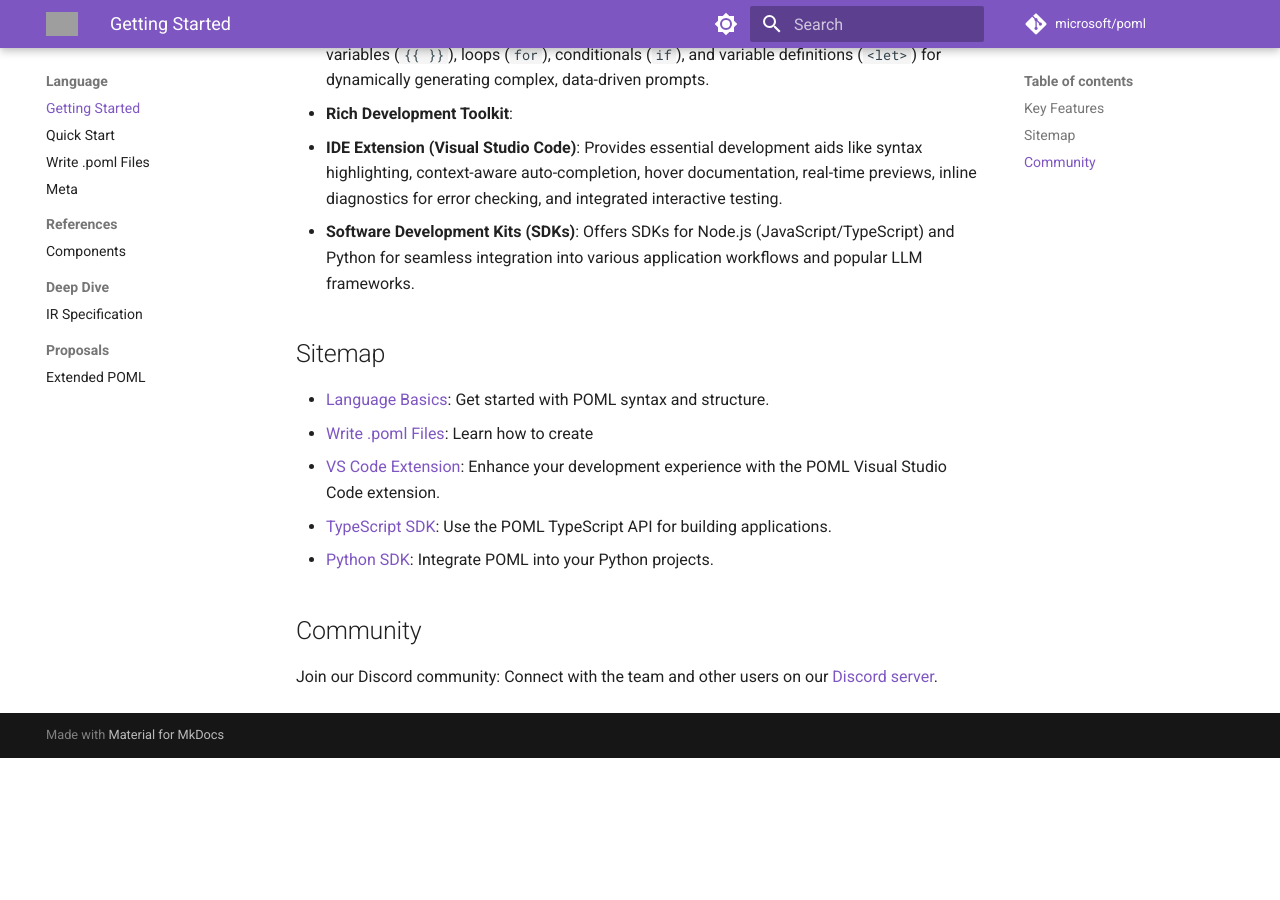
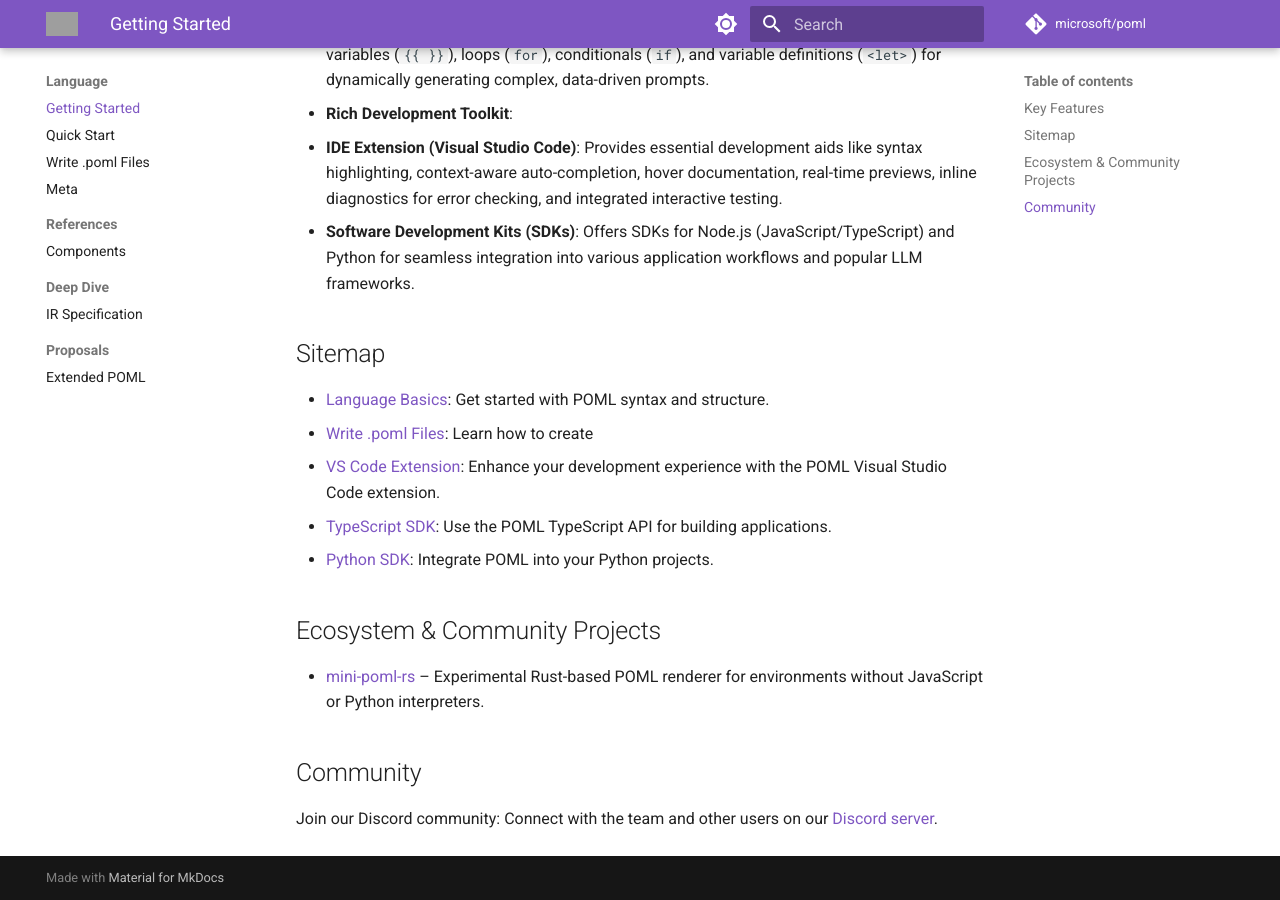
Before and after one commit to zero456/poml, an MkDocs documentation site: the page built from docs/index.md, in a window 1280 px wide and 900 px high, scrolled down 803 px. Built offline with MkDocs 1.6.1 and Material for MkDocs 9.7.7, drawn with Linux system fonts in a browser that asks for light colours; comment, search, counter and statistics services are not loaded; the version menu is left out; before the commit the page ends 1561 px from its top, so only the background shows below that; grey boxes are pictures that could not be loaded.

Commit message:
docs: add mini-poml-rs community project (#111)

```diff
--- a/docs/index.md
+++ b/docs/index.md
@@ -23,6 +23,10 @@
 - [TypeScript SDK](./typescript/index.md): Use the POML TypeScript API for building applications.
 - [Python SDK](./python/index.md): Integrate POML into your Python projects.
 
+## Ecosystem & Community Projects
+
+- [mini-poml-rs](https://github.com/linmx0130/mini-poml-rs) – Experimental Rust-based POML renderer for environments without JavaScript or Python interpreters.
+
 ## Community
 
 Join our Discord community: Connect with the team and other users on our [Discord server](https://discord.gg/FhMCqWzAn6).
```
Also changed, not shown: README.md (+4 -0 lines).
